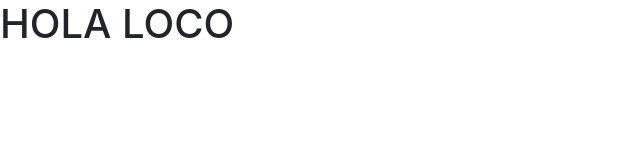
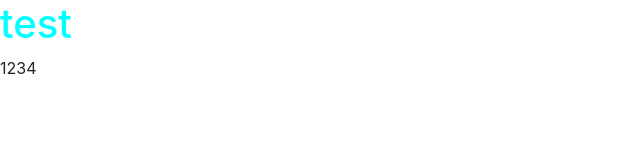
Before and after one commit to JoaquinBruhn/proyectINTIVE, a website: page index.html in a window 1280 px wide. Shown: the whole page, without its empty margins (0-640 px from the left). Drawn offline with nearby package versions, Linux system fonts and the light colour scheme.

Commit message:
adding Node and SCSS to the proyect

```diff
--- a/index.html
+++ b/index.html
@@ -12,7 +12,8 @@
     <header>
 
     </header>
-    <h1>HOLA LOCO</h1>
+    <h1>test</h1>
+    <p>1234</p>
     <footer>
 
     </footer>
--- /dev/null
+++ b/scss/_colors.scss
@@ -0,0 +1,3 @@
+h1{
+    color: aqua;
+}
--- /dev/null
+++ b/scss/mainscss.scss
@@ -0,0 +1 @@
+@import "colors";
```
Also changed, not shown: package.json (added, +25 -0 lines), css/style.css, 1 other file.
